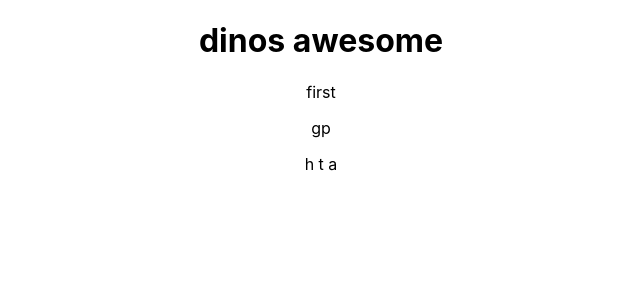
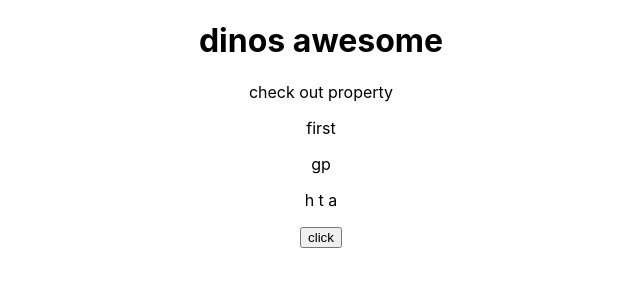
Before and after one commit to GianlorenzoDercole/dino-blog-2, a React (Create React App) app: page / in a window 1280 px wide. Shown: the top 300 px of the page, without its empty margins (319-959 px from the left). Built offline with nearby package versions, Linux system fonts and the light colour scheme.

Commit message:
added state to app and button to change text

```diff
--- a/src/App.js
+++ b/src/App.js
@@ -5,6 +5,18 @@ import './App.css';
 import React, {Component} from 'react'
 import Post from './Post.jsx'
 class App extends Component {
+  state = {
+    title: 'dinos awesome',
+    author: 'ste ste',
+    body: 'check out property',
+    comments: ['first', ' gp' , 'h t a']
+}
+  // create a function that changes the body of state
+  changeBody = () => {
+    console.log('click')
+    const userInput = prompt('what shouls the current be')
+    this.setState({body: userInput})
+  }
   render(){
     const post = {
       title: 'dinos awesome',
@@ -15,7 +27,7 @@ class App extends Component {
 
     return (
       <div className="App">
-        <Post post={post} name='April'/>
+        <Post post={post} name='April' changeBody={this.changeBody} appState={this.state}/>
 
       </div>
     );
--- a/src/Post.jsx
+++ b/src/Post.jsx
@@ -23,24 +23,51 @@
 
 // STATE
 
+// import React, {Component} from 'react'
+
+// import Comment from './Comment'
+// class Post extends Component {
+//     state = {
+//         title: 'dinos awesome',
+//         author: 'ste ste',
+//         body: 'check out property',
+//         comments: ['first', ' gp' , 'h t a']
+//     }
+//     render() {
+//         return (
+//             <>
+//             <h1>{this.state.title}</h1>
+//             {this.props.post.comments.map(item => (
+//                 // <li>{item}</li>
+//                 <Comment message={item} />
+//             ))}
+//             <button onClick={this.props.changeBody}>click</button>
+//             </>
+//         )
+//     }
+// }
+
+// export default Post
+
+
+
+// State in app
+
 import React, {Component} from 'react'
 
 import Comment from './Comment'
 class Post extends Component {
-    state = {
-        title: 'dinos awesome',
-        author: 'ste ste',
-        body: 'check out property',
-        comments: ['first', ' gp' , 'h t a']
-    }
+
     render() {
         return (
             <>
-            <h1>{this.state.title}</h1>
+            <h1>{this.props.post.title}</h1>
+            <p>{this.props.appState.body}</p>
             {this.props.post.comments.map(item => (
                 // <li>{item}</li>
                 <Comment message={item} />
             ))}
+            <button onClick={this.props.changeBody}>click</button>
             </>
         )
     }
```
